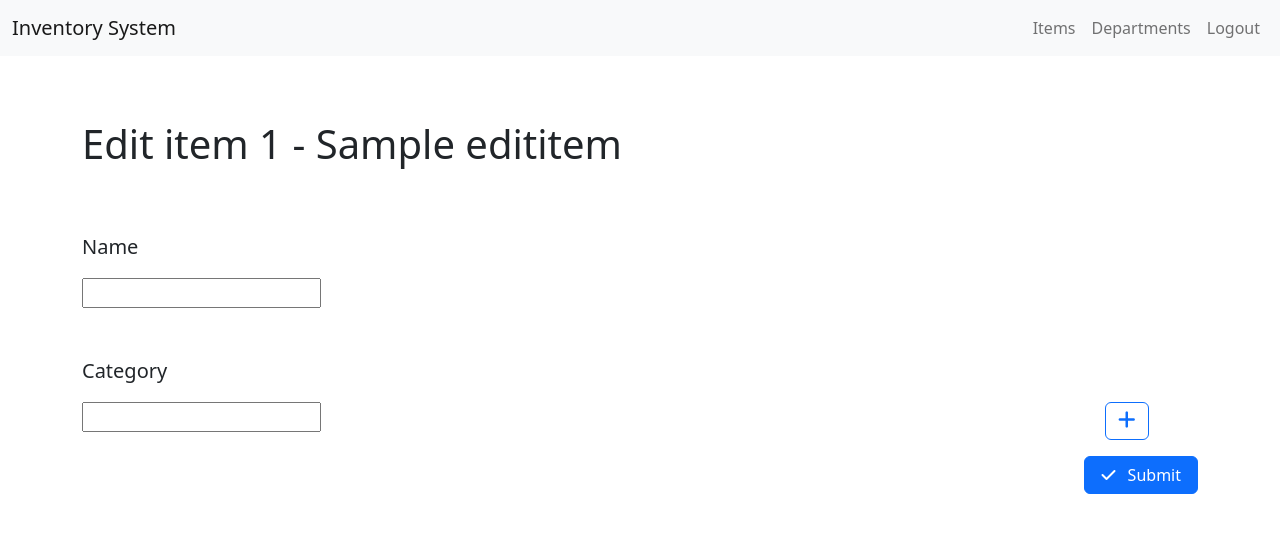
After one commit to ardu1na/core, a Django app: template templates/edititem.html in a window 1280 px wide. The commit adds this page. Shown: the top 541 px of the page. Run offline with Django 3.2, Linux system fonts and the light colour scheme; the template is opened without the code that fills it: most values are stand-ins (such as "Sample title", 1, 10 or a date in 2020); form fields are guessed from the names that the template uses; some libraries are stand-ins or nearby versions.

Commit message:
edit item view and template done

```diff
--- a/inventory/forms.py
+++ b/inventory/forms.py
@@ -9,7 +9,7 @@ class ItemForm(forms.ModelForm):
                                     'class':"form-control",
                                     'id':"category",
                                     'placeholder':"category",}),
-                                empty_label = 'Assign a category',
+                                empty_label = 'None',
                                 required=False)
 
     class Meta:
--- a/inventory/urls.py
+++ b/inventory/urls.py
@@ -7,6 +7,7 @@ urlpatterns = [
     path('', login_required(views.index), name='index'),
     path('items/', login_required(views.items), name='items'),
     path('deleteitem/<int:id>', views.deleteitem, name="deleteitem"),
+    path('edititem/<int:id>', views.edititem, name="edititem"),
 
     path('departments/', login_required(views.departments), name='departments'),
 
--- /dev/null
+++ b/templates/edititem.html
@@ -0,0 +1,40 @@
+{% extends 'layout/base.html' %}
+{% block 'title' %} Change {{edititem.name}} {% endblock %}
+
+{% block 'content' %}
+
+
+
+    <div class="container py-5 ">
+        <h1 class="my-3  pb-5">Edit item {{edititem.id}} - {{edititem.name}} </h1>
+
+
+        <!--- EDIT  ITEM FORM -->
+        <form  method="post">
+            {% csrf_token %}
+            <div class="modal-body">
+                <p class="fs-5">
+                    Name
+                </p>
+                <div class="form-group mb-5 d-flex flex-row">
+                    {{editform.name}}
+                </div>
+                <p class="fs-5">
+                    Category
+                </p>
+                <div class=" my-3 d-flex flex-row m-auto">
+                    <div class="col-11">   {{editform.category}}                             </div>
+                    <div><a href="#" class="btn btn-outline-primary"><i class="fs-5 fa-solid fa-plus"></i></a></div>
+                </div>
+            </div>
+            <div class="modal-footer">
+                <div class="d-flex text-center">
+                    <button type="submit" class="btn btn-primary px-3" name="edititem">
+                    <i class="fa-solid fa-check me-2"></i> Submit</button>
+                </div>
+            </div>
+        </form>
+
+    </div>
+
+{% endblock %}
--- a/templates/items.html
+++ b/templates/items.html
@@ -96,7 +96,7 @@
                 <tbody>
                     {% for item in items %}
                         <tr>
-                            <td>{{item.name}}</td>
+                            <td><a href="{% url 'edititem' id=item.id %}">{{item.name}}</a></td>
                             <td>{{item.created_at|date:"d/m/Y"}}</td>
                             <td>{{item.updated_at|date:"d/m/Y"}}</td>
                             <td>
@@ -105,7 +105,7 @@
                                 {% endfor %}
                             </td>
 
-                            <td>{{item.category}}</td>
+                            <td><a href="#">{{item.category}}</a></td>
 
                             <!-- ACTION BUTTONS -->
                             <td class="text-center borderless align-content-end">
@@ -121,7 +121,7 @@
 
 
                                 <!-- edit BUTTON -->
-                                <a href="#" class="shadow-sm btn btn-secondary mx-1 m-2">
+                                <a href="{% url 'edititem' id=item.id %}" class="shadow-sm btn btn-secondary mx-1 m-2">
                                     <i class="fa-solid fa-pen-to-square"></i>
                                 </a>
 
```
Also changed, not shown: inventory/views.py (+20 -3 lines).
